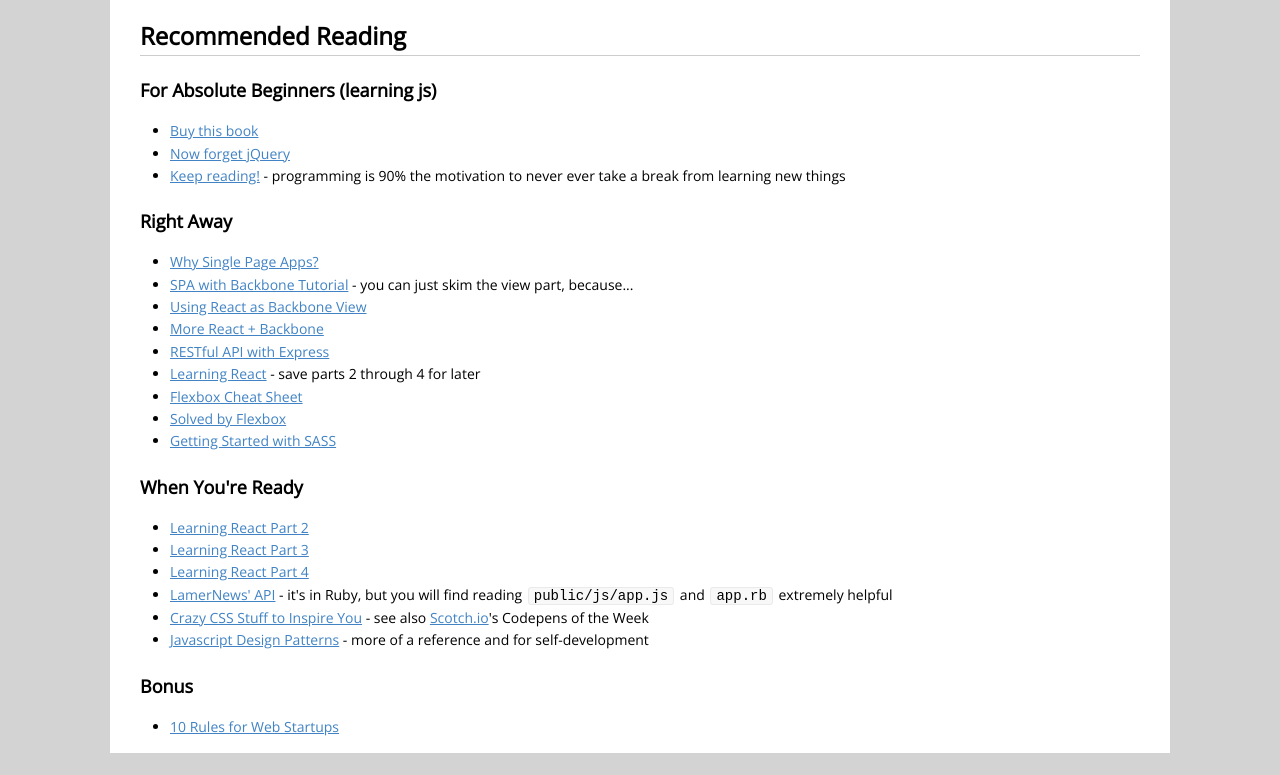
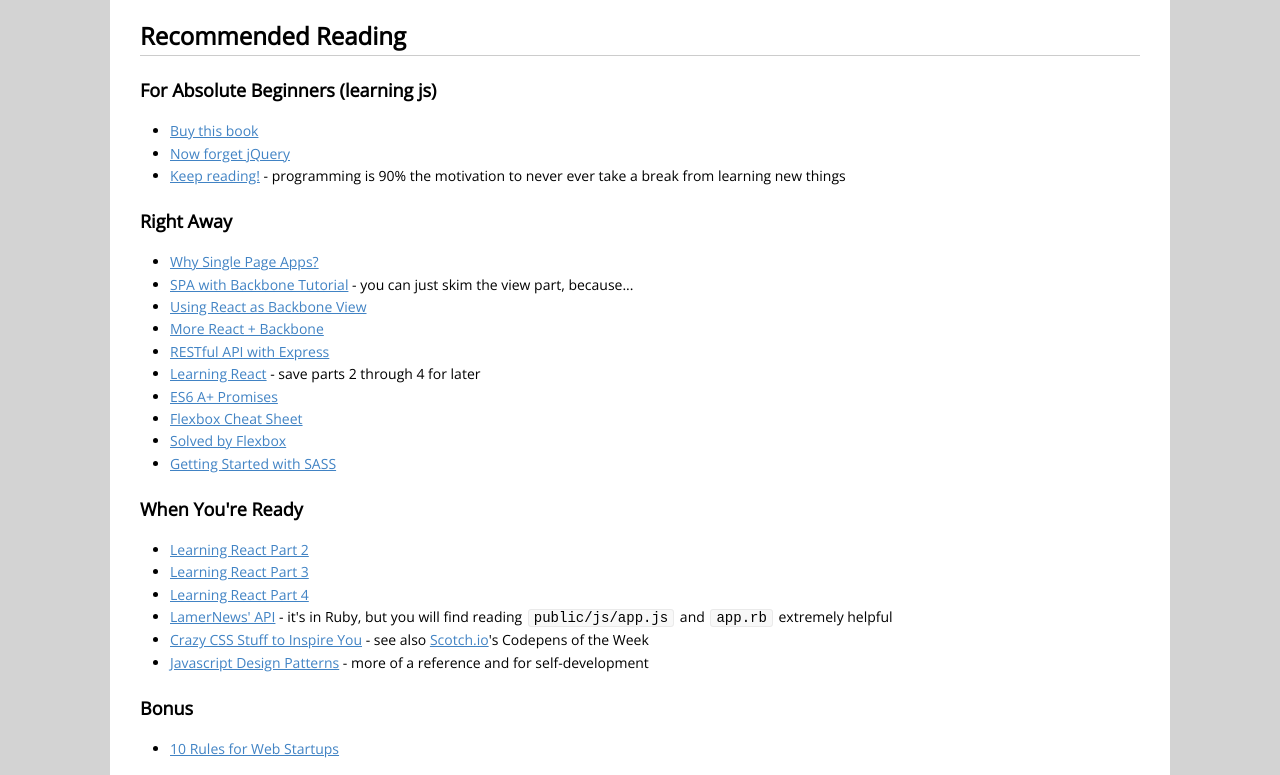
Before and after one commit to paraphin/paraphin.github.io, a website: page index.html in a window 1280 px wide. Shown: the part 594-1369 px from the top of the page. Before the commit the page ends 1347 px from the top, so only its background shows below. Drawn offline with nearby package versions, Linux system fonts and the light colour scheme; a web font is replaced by a local one.

Commit message:
fixed build script; added Promises link

```diff
--- a/index.html
+++ b/index.html
@@ -336,7 +336,7 @@
 
 <h3>Right Away</h3>
 
-<ul><li><a href="http://singlepageappbook.com/goal.html">Why Single Page Apps?</a></li><li><a href="http://code.tutsplus.com/tutorials/single-page-todo-application-with-backbonejs--cms-21417">SPA with Backbone Tutorial</a> - you can just skim the view part, because...</li><li><a href="http://www.thomasboyt.com/2013/12/17/using-reactjs-as-a-backbone-view.html">Using React as Backbone View</a></li><li><a href="https://medium.com/react-tutorials/react-backbone-model-8aaec65a546c">More React + Backbone</a></li><li><a href="http://scotch.io/tutorials/javascript/build-a-restful-api-using-node-and-express-4">RESTful API with Express</a></li><li><a href="http://scotch.io/tutorials/javascript/learning-react-getting-started-and-concepts">Learning React</a> - save parts 2 through 4 for later</li><li><a href="http://www.sketchingwithcss.com/samplechapter/cheatsheet.html">Flexbox Cheat Sheet</a></li><li><a href="http://philipwalton.github.io/solved-by-flexbox/">Solved by Flexbox</a></li><li><a href="http://scotch.io/tutorials/css/getting-started-with-sass">Getting Started with SASS</a></li></ul>
+<ul><li><a href="http://singlepageappbook.com/goal.html">Why Single Page Apps?</a></li><li><a href="http://code.tutsplus.com/tutorials/single-page-todo-application-with-backbonejs--cms-21417">SPA with Backbone Tutorial</a> - you can just skim the view part, because...</li><li><a href="http://www.thomasboyt.com/2013/12/17/using-reactjs-as-a-backbone-view.html">Using React as Backbone View</a></li><li><a href="https://medium.com/react-tutorials/react-backbone-model-8aaec65a546c">More React + Backbone</a></li><li><a href="http://scotch.io/tutorials/javascript/build-a-restful-api-using-node-and-express-4">RESTful API with Express</a></li><li><a href="http://scotch.io/tutorials/javascript/learning-react-getting-started-and-concepts">Learning React</a> - save parts 2 through 4 for later</li><li><a href="http://www.html5rocks.com/en/tutorials/es6/promises/">ES6 A+ Promises</a></li><li><a href="http://www.sketchingwithcss.com/samplechapter/cheatsheet.html">Flexbox Cheat Sheet</a></li><li><a href="http://philipwalton.github.io/solved-by-flexbox/">Solved by Flexbox</a></li><li><a href="http://scotch.io/tutorials/css/getting-started-with-sass">Getting Started with SASS</a></li></ul>
 
 <h3>When You&#39;re Ready</h3>
 
--- a/package.json
+++ b/package.json
@@ -7,7 +7,7 @@
     "markdown": "^0.5.0"
   },
   "scripts": {
-    "build": "node ./node_modules/jade/bin/jade.js ./index.jade"
+    "build": "node_modules/.bin/jade ./index.jade"
   },
   "repository": {
     "type": "git",
```
Also changed, not shown: index.md (+1 -0 lines).
